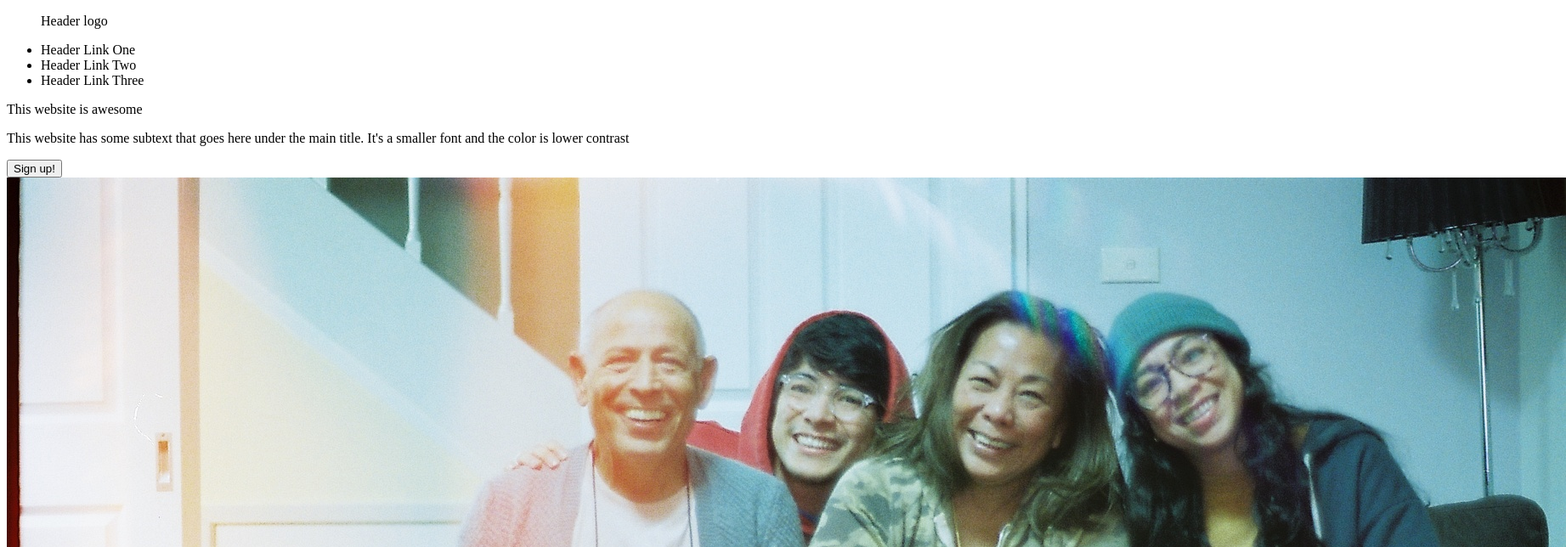
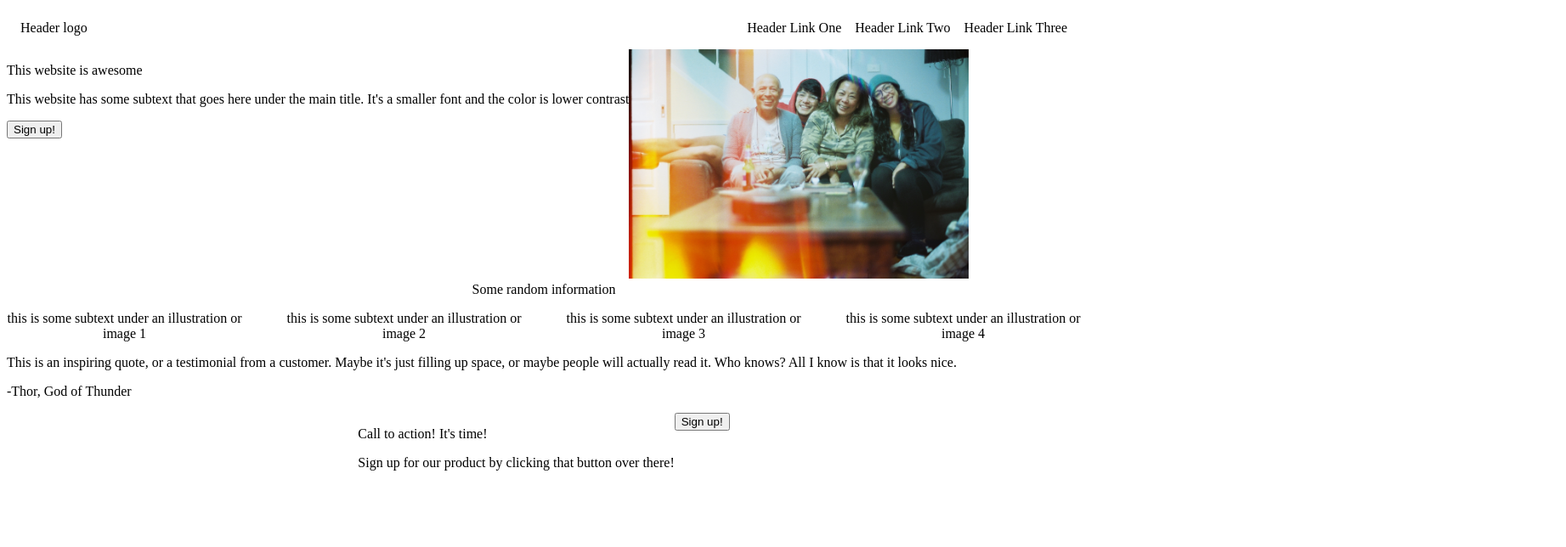
Before and after one commit to jmowlai/landing-page, a plain HTML site: page index.html in a window 1280 px wide. Shown: the top 644 px of the page at 85% size, 1843 px wide, since content can reach past the window. Drawn offline with Linux system fonts and the light colour scheme.

Commit message:
Page information and layout

```diff
--- a/index.html
+++ b/index.html
@@ -5,8 +5,11 @@
     <meta http-equiv="X-UA-Compatible" content="IE=edge">
     <meta name="viewport" content="width=device-width, initial-scale=1.0">
     <title>Landing Page</title>
+    <link rel="stylesheet" href="style.css">
 </head>
+
 <body>
+
     <div class="header">
         <ul class="left-header">
             Header logo
@@ -17,6 +20,7 @@
             <li>Header Link Three</li>
         </ul>
     </div>
+
     <div class="first-container">
         <div class="website-info">
             <p class="website-statement">This website is awesome</p>
@@ -24,8 +28,47 @@
             <button class="Sign up">Sign up!</button>
         </div>
         <div class="website-image">
-            <img src="images/jmowlai-first-film-photo.JPG" alt="first-ever-film-photo">
+            <img src="images/jmowlai-first-film-photo.JPG" alt="first-ever-film-photo" width="400">
         </div>
     </div>
+
+    <div class="second-container">
+        <div class="second-container-heading">Some random information</p>
+        <div class="inner-second-container">
+            <div class="info">
+                <div class="text">this is some subtext under an illustration or image 1</div>
+            </div>
+            <div class="info">
+                <div class="text">this is some subtext under an illustration or image 2</div>
+            </div>
+            <div class="info">
+                <div class="text">this is some subtext under an illustration or image 3</div>
+            </div>
+            <div class="info">
+                <div class="text">this is some subtext under an illustration or image 4</div>
+            </div>
+        </div>
+    </div>
+
+    <div class="third-container">
+        <p class="quote">This is an inspiring quote, or a testimonial from a customer. Maybe it's just filling up space, or maybe people will actually read it. Who knows? All I know is that it looks nice.</p>
+        <p class="quote-attribute">-Thor, God of Thunder</p>
+    </div>
+
+    <div class="fourth-container">
+        <div class="coloured-box">
+            <div class="coloured-box-info">
+                <p class="coloured-box-call">Call to action! It's time!</p>
+                <p class="coloured-box-text">Sign up for our product by clicking that button over there!</p>
+            </div>
+            <div class="coloured-box-button">
+                <button class="Sign up">Sign up!</button>
+            </div>
+        </div>
+    </div>
+
 </body>
+
+
+
 </html>
--- a/style.css
+++ b/style.css
@@ -0,0 +1,33 @@
+.header {
+    display: flex;
+    justify-content:space-between;
+    padding: 16px;
+}
+
+ul {
+    display: flex;
+    list-style: none;
+    margin: 0;
+    padding: 0;
+    gap: 16px;
+}
+
+.first-container {
+    display: flex;
+}
+
+.inner-second-container {
+    display:flex;
+    justify-content: center;
+    gap: 52px;
+}
+
+.coloured-box {
+    display: flex;
+    justify-content: center;
+
+}
+
+.second-container-heading{
+    text-align: center;
+}
```
